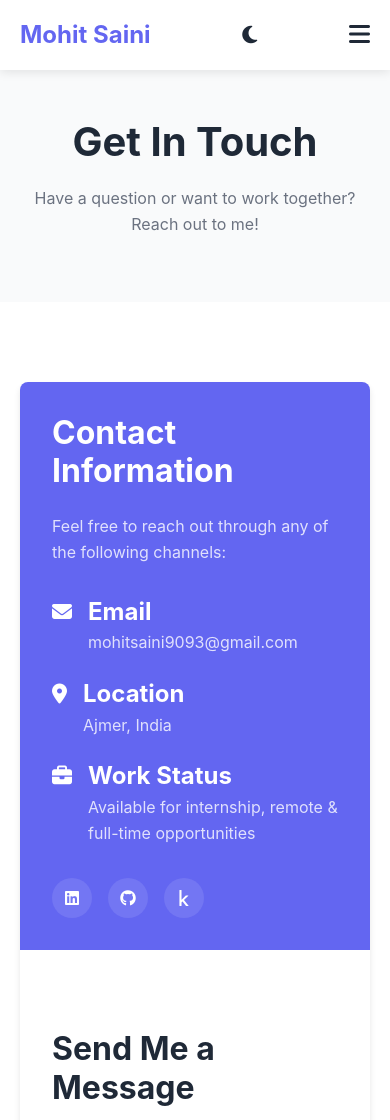
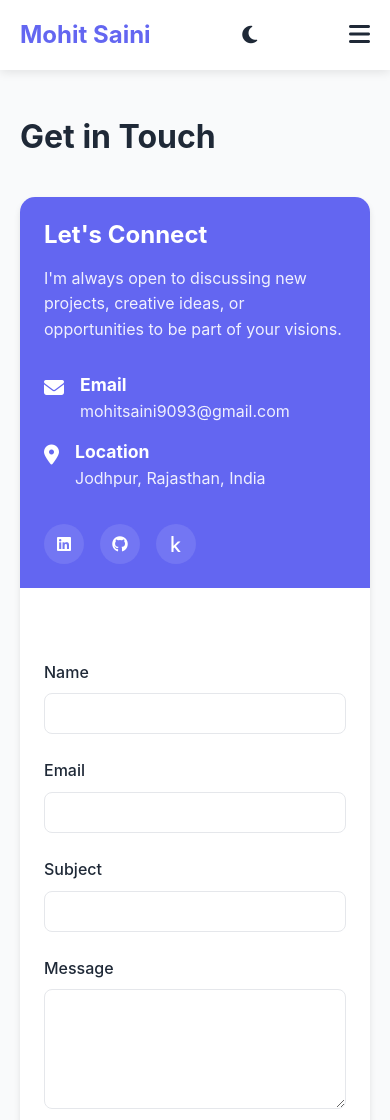
Before and after one commit to MohitSaini9093/Mohit_Saini.github.io, a plain HTML site: page contact.html in a window 390 px wide. Shown: the top 1120 px of the page. Drawn offline with nearby package versions, Linux system fonts and the light colour scheme.

Commit message:
Versoion 1.0

```diff
--- a/contact.html
+++ b/contact.html
@@ -3,7 +3,7 @@
 <head>
     <meta charset="UTF-8">
     <meta name="viewport" content="width=device-width, initial-scale=1.0">
-    <title>Mohit Saini -contact</title>
+    <title>Contact - Mohit Saini Portfolio</title>
     <link rel="stylesheet" href="styles.css">
     <link rel="stylesheet" href="https://cdnjs.cloudflare.com/ajax/libs/font-awesome/6.4.0/css/all.min.css">
     <link rel="stylesheet" href="https://unpkg.com/aos@next/dist/aos.css" />
@@ -32,50 +32,43 @@
     </header>
 
     <main>
-        <section class="page-header" data-aos="fade-up">
-            <div class="container">
-                <h1>Get In Touch</h1>
-                <p>Have a question or want to work together? Reach out to me!</p>
-            </div>
-        </section>
-
         <section class="contact-section" data-aos="fade-up">
             <div class="container">
+                <h2 class="section-title">Get in Touch</h2>
                 <div class="contact-container">
                     <div class="contact-info">
-                        <h2>Contact Information</h2>
-                        <p>Feel free to reach out through any of the following channels:</p>
-                        <div class="info-item">
+                        <h3>Let's Connect</h3>
+                        <p>I'm always open to discussing new projects, creative ideas, or opportunities to be part of your visions.</p>
+                        <div class="contact-details">
+                            <div class="contact-item">
                                 <i class="fas fa-envelope"></i>
                                 <div>
-                                <h3>Email</h3>
+                                    <h4>Email</h4>
                                     <p>mohitsaini9093@gmail.com</p>
                                 </div>
                             </div>
-                        <div class="info-item">
+                            <div class="contact-item">
                                 <i class="fas fa-map-marker-alt"></i>
                                 <div>
-                                <h3>Location</h3>
-                                <p>Ajmer, India</p>
+                                    <h4>Location</h4>
+                                    <p>Jodhpur, Rajasthan, India</p>
                                 </div>
-                        </div>
-                        <div class="info-item">
-                            <i class="fas fa-briefcase"></i>
-                            <div>
-                                <h3>Work Status</h3>
-                                <p>Available for internship, remote & full-time opportunities</p>
                             </div>
                         </div>
                         <div class="social-links">
-                            <a href="https://www.linkedin.com/in/mohitsaini9093" aria-label="LinkedIn" target="_blank"><i class="fab fa-linkedin"></i></a>
-                            <a href="https://github.com/MohitSaini9093" aria-label="GitHub" target="_blank"><i class="fab fa-github"></i></a>
-                            <a href="#" aria-label="Kaggle" target="_blank"><i class="fab fa-kaggle"></i></a>
-
+                            <a href="https://www.linkedin.com/in/mohitsaini9093" target="_blank" aria-label="LinkedIn">
+                                <i class="fab fa-linkedin"></i>
+                            </a>
+                            <a href="https://github.com/MohitSaini9093" target="_blank" aria-label="GitHub">
+                                <i class="fab fa-github"></i>
+                            </a>
+                            <a href="#" target="_blank" aria-label="Kaggle">
+                                <i class="fab fa-kaggle"></i>
+                            </a>
                         </div>
                     </div>
-                    <div class="contact-form" data-aos="fade-left">
-                        <h2>Send Me a Message</h2>
-                        <form id="contactForm">
+                    <div class="contact-form">
+                        <form action="https://formspree.io/f/mvgagabb" method="POST">
                             <div class="form-group">
                                 <label for="name">Name</label>
                                 <input type="text" id="name" name="name" required>
@@ -94,13 +87,10 @@
                             </div>
                             <button type="submit" class="btn primary">Send Message</button>
                         </form>
-                        <div id="formStatus" class="form-status"></div>
                     </div>
                 </div>
             </div>
         </section>
-
-
     </main>
 
     <footer>
--- a/script.js
+++ b/script.js
@@ -81,58 +81,6 @@ document.addEventListener('DOMContentLoaded', function() {
             });
         });
     }
-
-    // FAQ accordion (on contact page)
-    const faqItems = document.querySelectorAll('.faq-item');
-
-    if (faqItems.length > 0) {
-        faqItems.forEach(item => {
-            const question = item.querySelector('.faq-question');
-
-            question.addEventListener('click', function() {
-                // Close all other items
-                faqItems.forEach(otherItem => {
-                    if (otherItem !== item) {
-                        otherItem.classList.remove('active');
-                    }
-                });
-
-                // Toggle current item
-                item.classList.toggle('active');
-            });
-        });
-    }
-
-    // Contact form submission
-    const contactForm = document.getElementById('contactForm');
-    const formStatus = document.getElementById('formStatus');
-
-    if (contactForm) {
-        contactForm.addEventListener('submit', function(e) {
-            e.preventDefault();
-
-            // Get form data
-            const formData = new FormData(contactForm);
-            const formDataObj = Object.fromEntries(formData.entries());
-
-            // Simulate form submission (replace with actual form submission)
-            setTimeout(() => {
-                // Show success message
-                formStatus.textContent = 'Your message has been sent successfully! I will get back to you soon.';
-                formStatus.classList.add('success');
-                formStatus.style.display = 'block';
-
-                // Reset form
-                contactForm.reset();
-
-                // Hide message after 5 seconds
-                setTimeout(() => {
-                    formStatus.style.display = 'none';
-                }, 5000);
-            }, 1000);
-        });
-    }
-
     // Add scroll animation to timeline items
     const timelineItems = document.querySelectorAll('.timeline-item');
 
--- a/styles.css
+++ b/styles.css
@@ -505,59 +505,67 @@ nav a.active {
 /* Contact Page */
 .contact-section {
     padding: 5rem 0;
+    background-color: var(--background-alt);
 }
 
 .contact-container {
-    display: flex;
+    display: grid;
+    grid-template-columns: 1fr 2fr;
     gap: 3rem;
-    background-color: var(--card-bg);
-    border-radius: 0.5rem;
+    background: var(--card-bg);
+    border-radius: 15px;
     overflow: hidden;
-    box-shadow: 0 4px 6px var(--shadow-color);
+    box-shadow: 0 4px 6px rgba(0, 0, 0, 0.1);
 }
 
 .contact-info {
-    flex: 1;
-    padding: 2rem;
-    background-color: var(--primary-color);
+    background: var(--primary-color);
     color: white;
+    padding: 3rem;
 }
 
-.contact-info h2 {
+.contact-info h3 {
     color: white;
-    margin-bottom: 1.5rem;
+    margin-bottom: 1rem;
+    font-size: 1.5rem;
 }
 
 .contact-info p {
-    color: rgba(255, 255, 255, 0.8);
+    color: rgba(255, 255, 255, 0.9);
+    margin-bottom: 2rem;
+    line-height: 1.6;
+}
+
+.contact-details {
     margin-bottom: 2rem;
 }
 
-.info-item {
+.contact-item {
     display: flex;
     align-items: flex-start;
     gap: 1rem;
     margin-bottom: 1.5rem;
 }
 
-.info-item i {
+.contact-item i {
     font-size: 1.25rem;
     margin-top: 0.25rem;
 }
 
-.info-item h3 {
+.contact-item h4 {
     color: white;
     margin-bottom: 0.25rem;
+    font-size: 1.1rem;
 }
 
-.info-item p {
+.contact-item p {
+    color: rgba(255, 255, 255, 0.9);
     margin-bottom: 0;
 }
 
 .social-links {
     display: flex;
     gap: 1rem;
-    margin-top: 2rem;
 }
 
 .social-links a {
@@ -566,20 +574,20 @@ nav a.active {
     justify-content: center;
     width: 40px;
     height: 40px;
-    background-color: rgba(255, 255, 255, 0.1);
+    background: rgba(255, 255, 255, 0.1);
     color: white;
     border-radius: 50%;
-    transition: var(--transition);
+    transition: all 0.3s ease;
 }
 
 .social-links a:hover {
-    background-color: white;
+    background: white;
     color: var(--primary-color);
+    transform: translateY(-3px);
 }
 
 .contact-form {
-    flex: 2;
-    padding: 2rem;
+    padding: 3rem;
 }
 
 .form-group {
@@ -589,6 +597,7 @@ nav a.active {
 .form-group label {
     display: block;
     margin-bottom: 0.5rem;
+    color: var(--text-color);
     font-weight: 500;
 }
 
@@ -597,38 +606,58 @@ nav a.active {
     width: 100%;
     padding: 0.75rem;
     border: 1px solid var(--border-color);
-    border-radius: 0.375rem;
-    background-color: var(--background-color);
+    border-radius: 8px;
+    background: var(--background-color);
     color: var(--text-color);
-    transition: var(--transition);
+    transition: all 0.3s ease;
 }
 
 .form-group input:focus,
 .form-group textarea:focus {
     outline: none;
     border-color: var(--primary-color);
-    box-shadow: 0 0 0 3px rgba(99, 102, 241, 0.2);
+    box-shadow: 0 0 0 3px rgba(99, 102, 241, 0.1);
 }
 
-.form-status {
-    margin-top: 1rem;
-    padding: 0.75rem;
-    border-radius: 0.375rem;
-    display: none;
+.form-group textarea {
+    resize: vertical;
+    min-height: 120px;
 }
 
-.form-status.success {
-    display: block;
-    background-color: rgba(16, 185, 129, 0.1);
-    color: var(--success-color);
-    border: 1px solid var(--success-color);
+.contact-form .btn {
+    width: 100%;
+    padding: 1rem;
+    font-size: 1rem;
+    font-weight: 500;
 }
 
-.form-status.error {
-    display: block;
-    background-color: rgba(239, 68, 68, 0.1);
-    color: var(--error-color);
-    border: 1px solid var(--error-color);
+@media (max-width: 992px) {
+    .contact-container {
+        grid-template-columns: 1fr;
+    }
+
+    .contact-info {
+        padding: 2rem;
+    }
+
+    .contact-form {
+        padding: 2rem;
+    }
+}
+
+@media (max-width: 768px) {
+    .contact-section {
+        padding: 3rem 0;
+    }
+
+    .contact-info,
+    .contact-form {
+        padding: 1.5rem;
+    }
+
+    .contact-item {
+        margin-bottom: 1rem;
+    }
 }
 
 /* FAQ Section */
@@ -786,7 +815,7 @@ footer {
     }
 
     .contact-container {
-        flex-direction: column;
+        grid-template-columns: 1fr;
     }
 }
 
```
Also changed, not shown: index.html (+1 -5 lines), resume.html (+1 -8 lines), 1 other file. Lines whose indentation alone changed are shown as unchanged.
